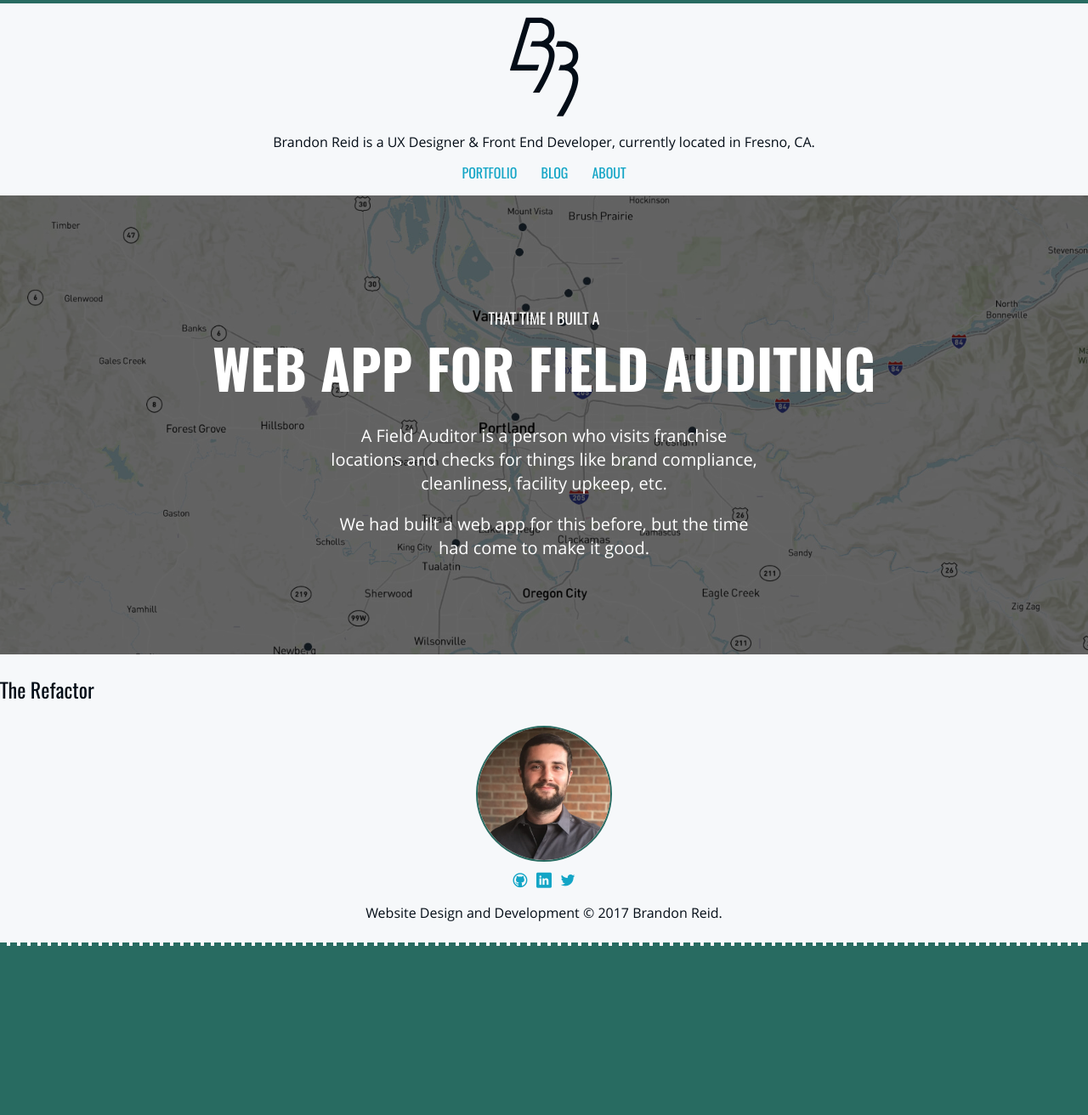
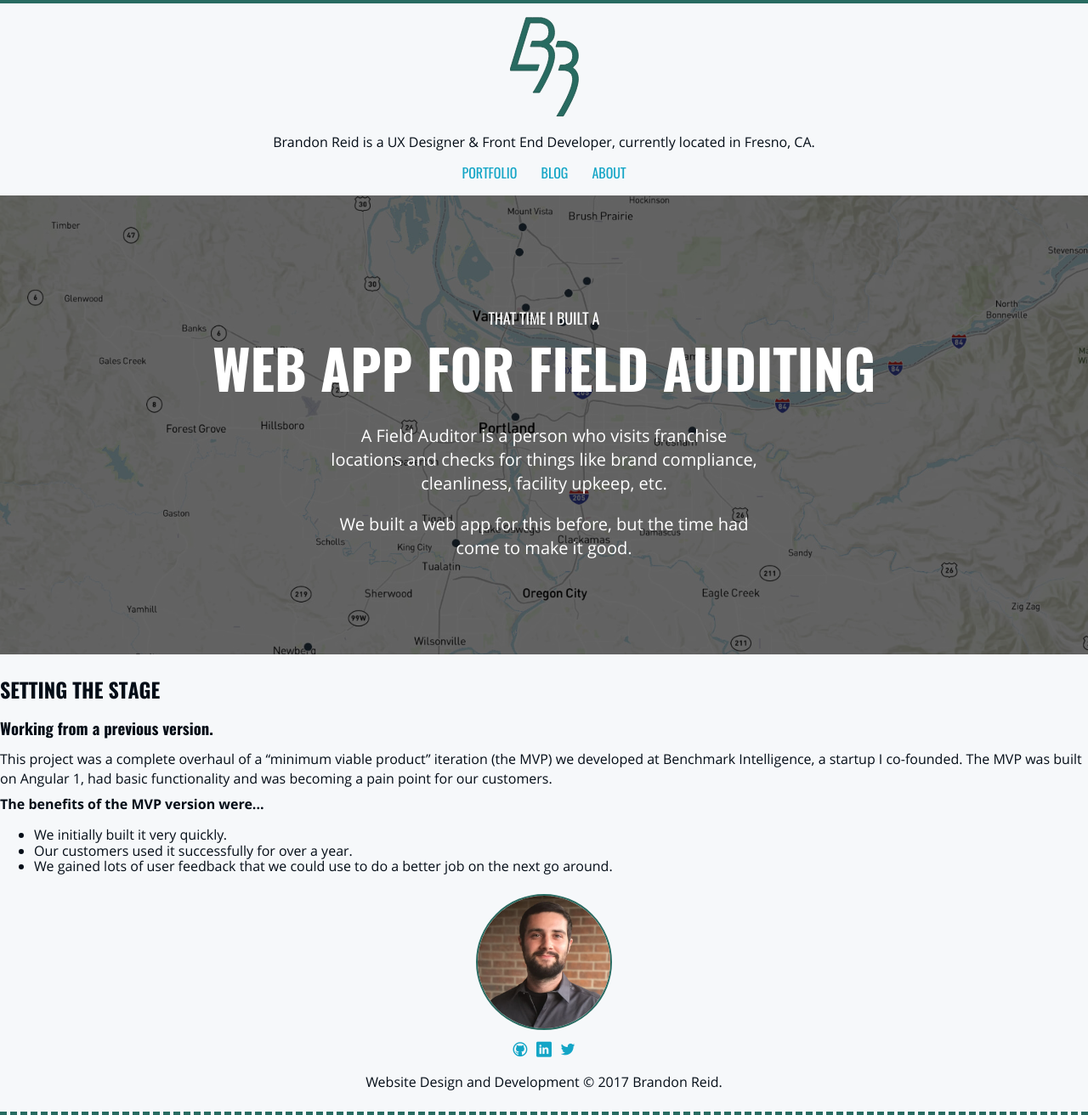
Before and after one commit to brandonreid/portfolio, a Jekyll site: the page built from port_field-audit-app.html, in a window 1280 px wide. Shown: the whole page at 85% size. Built offline with Jekyll 4.4.1, drawn with Linux system fonts in a browser that asks for light colours; before the commit the page ends 1113 px from its top, so only the background shows below that.

Commit message:
Start on field audit app port piece

```diff
--- a/_less/_header.less
+++ b/_less/_header.less
@@ -10,6 +10,7 @@
     }
     .shape {
       fill: @clr-logo;
+      stroke: darken(@clr-logo, 7);
     }
   }
   p {
--- a/_less/_typography.less
+++ b/_less/_typography.less
@@ -63,7 +63,6 @@ p, time, a, em, strong {
 
 h1, h2, h3, h4, h5, h6 {
   font-family: @font-family-headers;
-  font-weight: 300;
   margin: 0;
   & + p {
     margin-top: 0.75em;
--- a/_less/_variables.less
+++ b/_less/_variables.less
@@ -2,7 +2,7 @@
 @clr-text: #040d17;
 @clr-frame: #e3e4e6;
 
-@clr-logo: @clr-text;
+@clr-logo: @clr-accent;
 @clr-link: #13a5c6;
 
 @clr-accent: #286b61;
--- a/port_field-audit-app.html
+++ b/port_field-audit-app.html
@@ -6,6 +6,18 @@ permalink: /portfolio/field-auditing-application/
 <div class="main-title faa-main-title">
   <h1><span>That time I built a </span>Web App for Field Auditing</h1>
   <p>A Field Auditor is a person who visits franchise locations and checks for things like brand compliance, cleanliness, facility upkeep, etc.</p>
-  <p>We had built a web app for this before, but the time had come to make it good.</p>
+  <p>We built a web app for this before, but the time had come to make it good.</p>
 </div>
-<h2>The Refactor</h2>
+<div class="faa-setting-stage">
+  <div class="container">
+    <h2>Setting the Stage</h2>
+    <h3>Working from a previous version.</h3>
+    <p>This project was a complete overhaul of a “minimum viable product” iteration (the MVP) we developed at Benchmark Intelligence, a startup I co-founded. The MVP was built on Angular 1, had basic functionality and was becoming a pain point for our customers.</p>
+    <p><strong>The benefits of the MVP version were...</strong></p>
+    <ul>
+      <li>We initially built it very quickly.</li>
+      <li>Our customers used it successfully for over a year.</li>
+      <li>We gained lots of user feedback that we could use to do a better job on the next go around.</li>
+    </ul>
+  </div>
+</div>
```
Also changed, not shown: _less/_port-field-audit-app.less (+7 -0 lines), css/styles.css.
